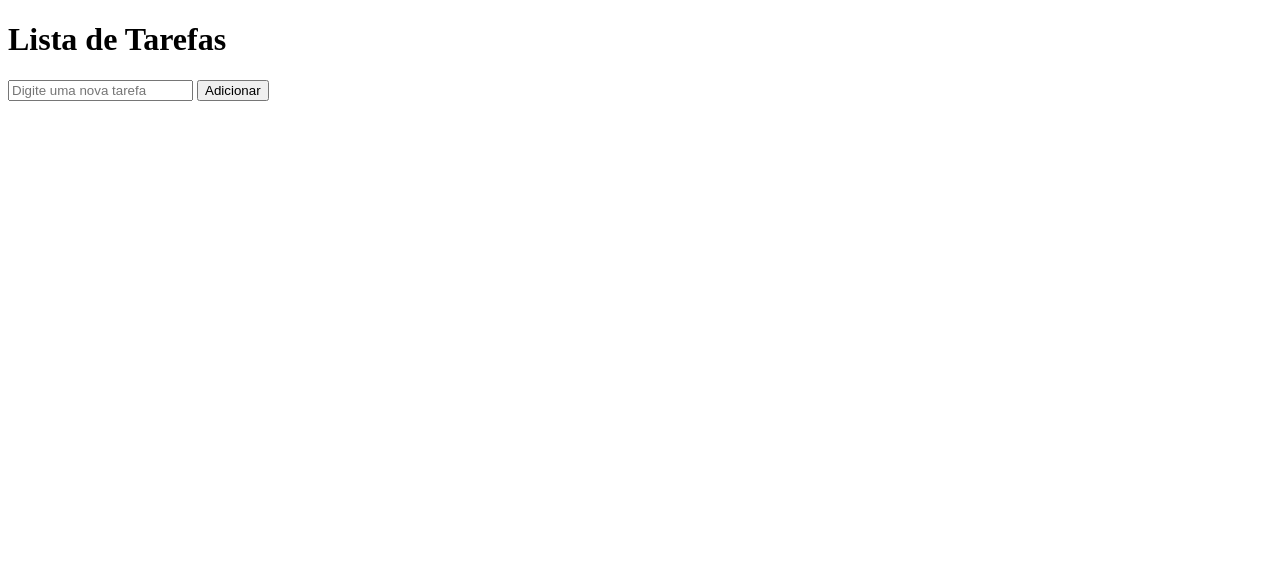
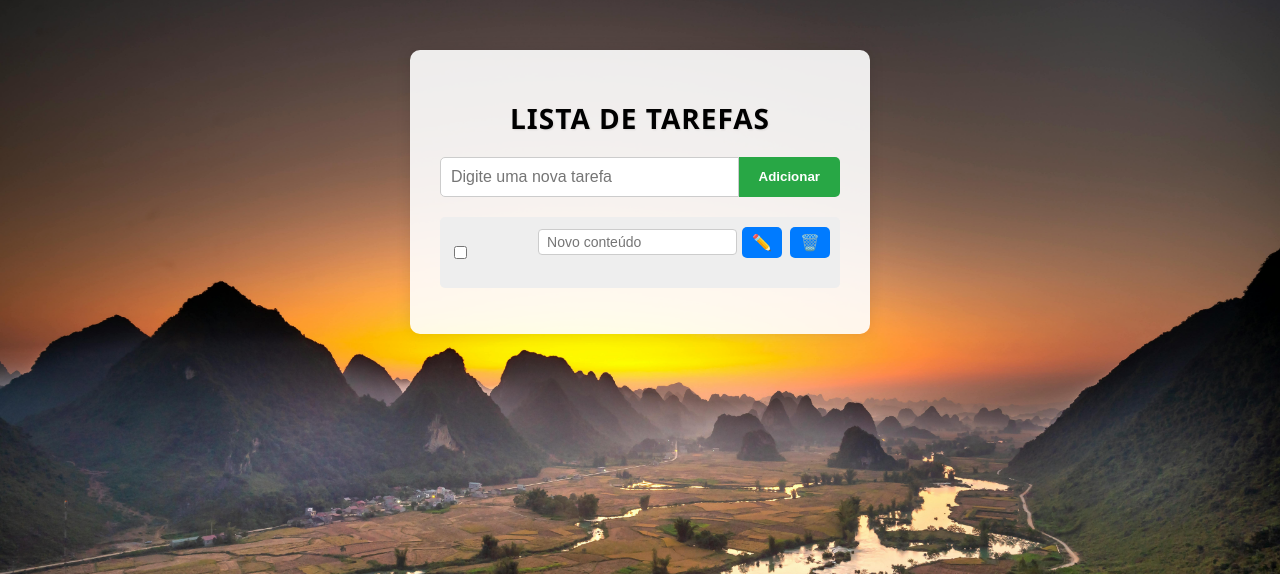
Before and after one commit to mariarita-cf/Flask-todo, a Flask app: template templates/index.html in a window 1280 px wide. Shown: the top 574 px of the page. Run offline with Flask 3, Linux system fonts and the light colour scheme; the template is opened without the code that fills it, so the values that code supplies are empty; some libraries are stand-ins or nearby versions.

Commit message:
Ajuste de layout

```diff
--- a/static/style.css
+++ b/static/style.css
@@ -1,22 +1,136 @@
+body {
+    font-family: Arial, sans-serif;
+    background: url("/static/bg.jpg") no-repeat center center fixed;
+    background-size: cover;
+    margin: 0;
+    padding: 0;
+    display: flex;
+    justify-content: center;
+}
+
+.container {
+    background-color: rgba(255, 255, 255, 0.9); /* branco translúcido */
+    margin-top: 50px;
+    padding: 30px;
+    border-radius: 10px;
+    width: 400px;
+    box-shadow: 0 0 15px rgba(0,0,0,0.1);
+}
+
+
+   .titulo {
+    color: #000; /* Preto */
+    font-weight: bold;
+    text-align: center;
+    font-size: 28px;
+    margin-bottom: 20px;
+    text-transform: uppercase;
+    letter-spacing: 1px;
+    text-shadow: 1px 1px 2px rgba(0,0,0,0.1);
+    font-family: 'Segoe UI', Tahoma, Geneva, Verdana, sans-serif;
+}
+
+
+form {
+    display: flex;
+    margin-bottom: 20px;
+}
+
+input[type="text"] {
+    flex: 1;
+    padding: 10px;
+    font-size: 16px;
+    border-radius: 5px 0 0 5px;
+    border: 1px solid #ccc;
+}
+
+button {
+    padding: 10px 20px;
+    background-color: #28a745;
+    border: none;
+    color: white;
+    font-weight: bold;
+    cursor: pointer;
+    border-radius: 0 5px 5px 0;
+}
+
+button:hover {
+    background-color: #218838;
+}
+
+ul {
+    list-style: none;
+    padding: 0;
+}
+
 li {
     background-color: #eee;
     padding: 10px;
     margin-top: 5px;
     border-radius: 5px;
     display: flex;
+    flex-wrap: wrap;
     align-items: center;
     justify-content: space-between;
-    gap: 10px;
+    position: relative;
 }
 
-li .tarefa-conteudo {
+.concluida {
+    text-decoration: line-through;
+    color: #888;
+}
+
+span.concluida {
+    text-decoration: line-through;
+    color: gray;
+}
+
+.texto-tarefa {
+    display: inline-block;
+    margin-left: 10px;
+}
+
+.acoes {
+    display: flex;
+    gap: 8px;
+    margin-left: auto;
+}
+
+.acoes form {
     display: flex;
     align-items: center;
-    flex-grow: 1;
-    gap: 8px;
+}
+
+.acoes button, .acoes form button {
+    background-color: #007bff;
+    color: white;
+    border: none;
+    padding: 6px 10px;
+    border-radius: 5px;
+    cursor: pointer;
+    font-size: 16px;
+}
+
+.acoes button:hover, .acoes form button:hover {
+    background-color: #0056b3;
+}
+
+.edit-form input[type="text"] {
+    font-size: 14px;
+    padding: 4px 8px;
+    border-radius: 4px;
+    border: 1px solid #ccc;
+    margin-right: 5px;
+}
+
+.tarefa-conteudo {
+    display: flex;
+    align-items: center;
+    gap: 10px;
 }
 
 .texto-tarefa {
     font-size: 16px;
-    color: #000;
+    margin: 0;
+    padding: 0;
 }
--- a/templates/index.html
+++ b/templates/index.html
@@ -2,23 +2,23 @@
 <html lang="pt-br">
 <head>
     <meta charset="UTF-8">
-    <title>Lista de Tarefas</title>
+    <title>Lista de Tarefas</title> <!-- Aqui sim é o título da aba do navegador -->
     <link rel="stylesheet" href="{{ url_for('static', filename='style.css') }}">
 </head>
 <body>
     <div class="container">
         <h1 class="titulo">Lista de Tarefas</h1>
 
+        <!-- formulário e tarefas aqui -->
         <form action="/" method="POST">
             <input type="text" name="tarefa" placeholder="Digite uma nova tarefa" required>
             <button type="submit">Adicionar</button>
         </form>
 
         <ul>
-            {% for item in tarefas %}
             <li class="{% if item['concluida'] %}concluida{% endif %}">
     <div class="tarefa-conteudo">
-                        <form action="/toggle/{{ item['id'] }}" method="POST">
+        <form action="/toggle/{{ item['id'] }}" method="POST" style="margin: 0;">
             <input type="checkbox" onchange="this.form.submit()" {% if item['concluida'] %}checked{% endif %}>
         </form>
         <span class="texto-tarefa">{{ item['conteudo'] }}</span>
@@ -34,8 +34,3 @@
         </form>
     </div>
 </li>
-            {% endfor %}
-        </ul>
-    </div>
-</body>
-</html>
```
Lines whose indentation alone changed are shown as unchanged.
